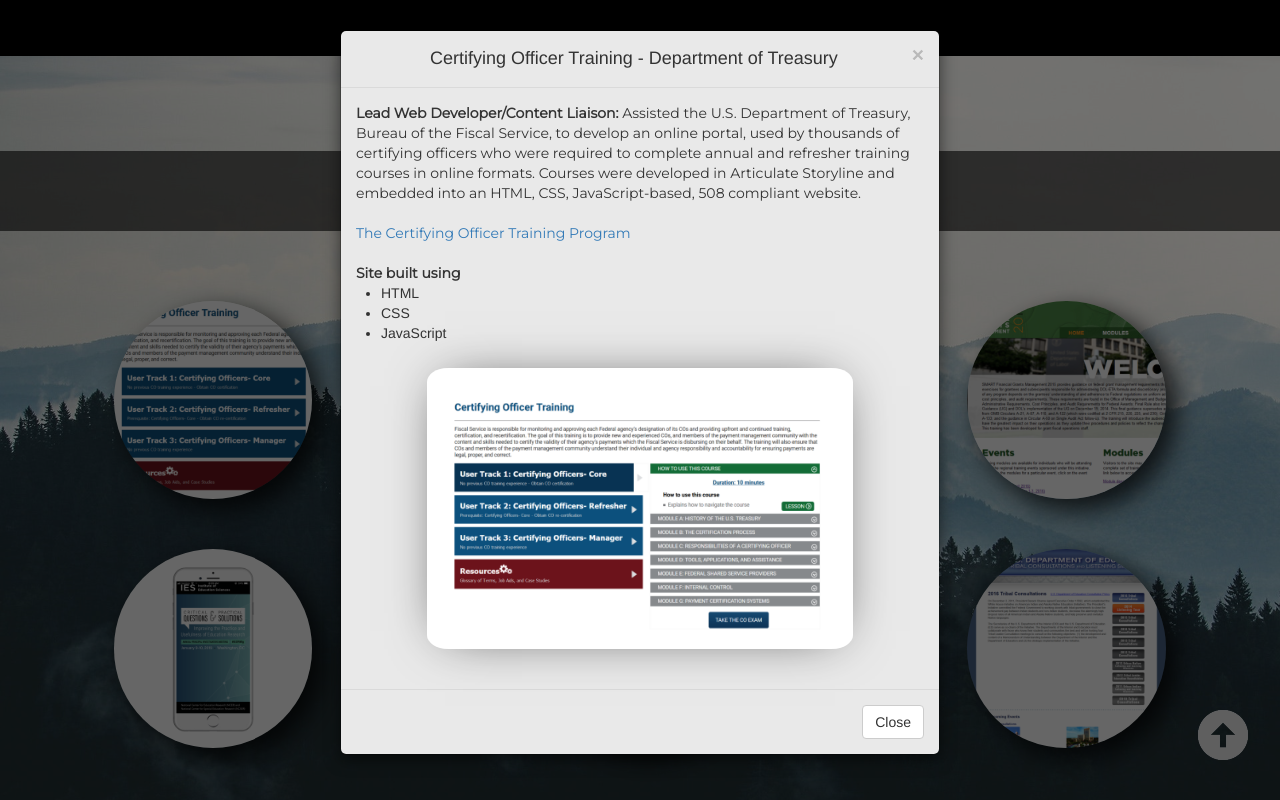
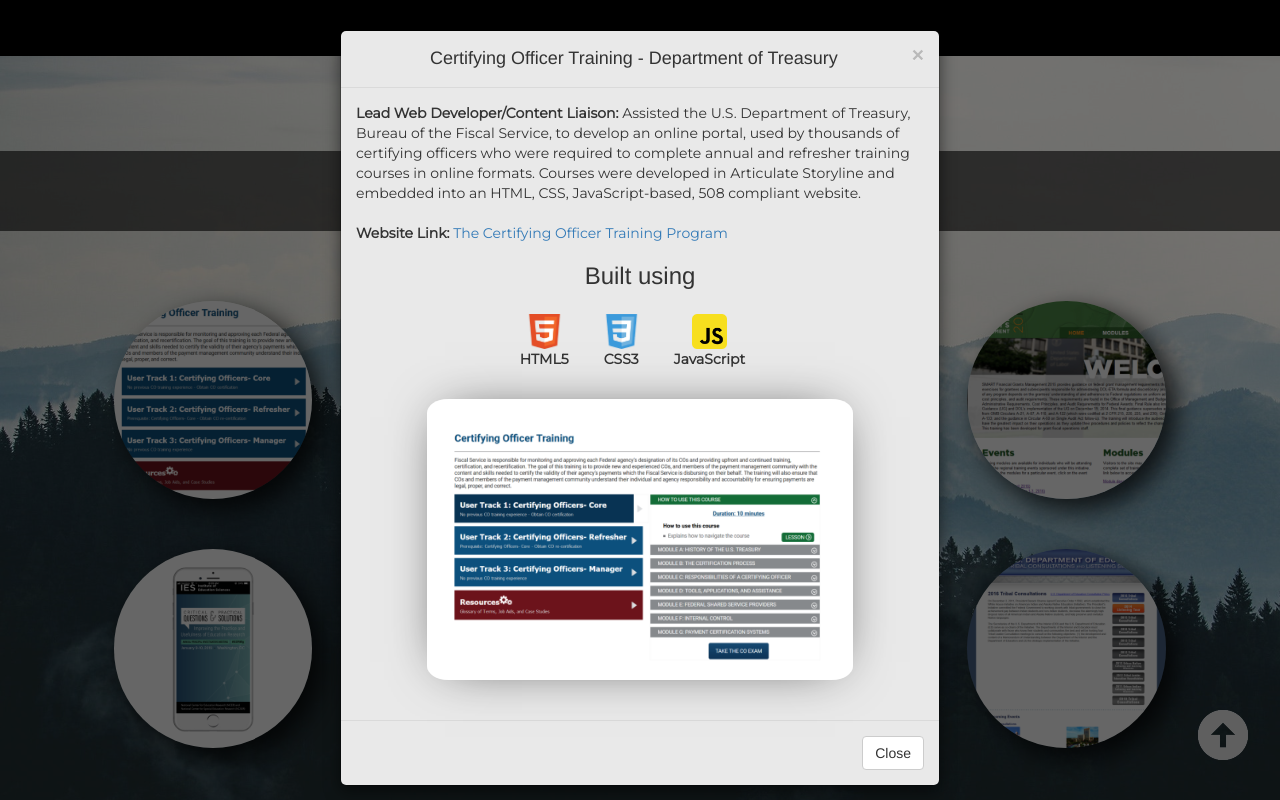
Before and after one commit to PhilippeRoemer/PhilippeRoemerWebsite, a plain HTML site: page index.html in a window 1280 px wide. Both pictures are taken after a click on the link 213 px from the left and 1739 px from the top of the page. Shown: the part 1341-2141 px from the top of the page. Drawn offline with nearby package versions, Linux system fonts and the light colour scheme.

Commit message:
project info updated

```diff
--- a/index.html
+++ b/index.html
@@ -148,14 +148,25 @@
                                 formats. Courses were developed in Articulate Storyline and embedded into an HTML, CSS, JavaScript-based, 508 compliant website.
                             </p>
                             <br />
-                            <p><a href="https://fiscal.treasury.gov/training/cot/" target="_blank">The Certifying Officer Training Program</a></p>
+                            <p><b>Website Link: </b><a href="https://fiscal.treasury.gov/training/cot/" target="_blank">The Certifying Officer Training Program</a></p>
                             <br />
-                            <p><b>Site built using</b></p>
-                            <ul class="siteInfo">
-                                <li>HTML</li>
-                                <li>CSS</li>
-                                <li>JavaScript</li>
+                            <h3 class="textCenter">Built using</h3>
+                            <div class="languages">
+                                <ul>
+                                    <li>
+                                        <img src="images/html5.png" />
+                                        <p>HTML5</p>
+                                    </li>
+                                    <li>
+                                        <img src="images/css3.png" />
+                                        <p>CSS3</p>
+                                    </li>
+                                    <li>
+                                        <img src="images/javascript.png" />
+                                        <p>JavaScript</p>
+                                    </li>
                                 </ul>
+                            </div>
                             <img src="images/projects/COT2.png" class="projectInnerImage" />
                         </div>
                         <div class="modal-footer">
@@ -175,12 +186,23 @@
                         <div class="modal-body">
                             <p>MSG Central Park is <a href="http://manhattanstrategy.com/" target="_blank">Manhattan Strategy Group</a>'s intranet which serves as a hub of company news and resources. My role for this project was to create, maintain, and update the company's intranet.</p>
                             <br />
-                            <p><b>Site built using</b></p>
-                            <ul class="siteInfo">
-                                <li>Wordpress</li>
-                                <li>HTML</li>
-                                <li>CSS</li>
+                            <h3 class="textCenter">Built using</h3>
+                            <div class="languages">
+                                <ul>
+                                    <li>
+                                        <img src="images/wordpress.png" />
+                                        <p>Wordpress</p>
+                                    </li>
+                                    <li>
+                                        <img src="images/html5.png" />
+                                        <p>HTML5</p>
+                                    </li>
+                                    <li>
+                                        <img src="images/css3.png" />
+                                        <p>CSS3</p>
+                                    </li>
                                 </ul>
+                            </div>
                             <img src="images/projects/centralPark2.png" class="projectInnerImage" />
                         </div>
                         <div class="modal-footer">
@@ -203,13 +225,27 @@
                                 programs. My role for this project was to maintain and update the SMART Financial Grants Management website.
                             </p>
                             <br />
-                            <p><b>Site built using</b></p>
-                            <ul class="siteInfo">
-                                <li>PHP</li>
-                                <li>HTML</li>
-                                <li>CSS</li>
-                                <li>JavaScript</li>
+                            <h3 class="textCenter">Built using</h3>
+                            <div class="languages">
+                                <ul>
+                                    <li>
+                                        <img src="images/php.png" />
+                                        <p>PHP</p>
+                                    </li>
+                                    <li>
+                                        <img src="images/html5.png" />
+                                        <p>HTML5</p>
+                                    </li>
+                                    <li>
+                                        <img src="images/css3.png" />
+                                        <p>CSS3</p>
+                                    </li>
+                                    <li>
+                                        <img src="images/javascript.png" />
+                                        <p>JavaScript</p>
+                                    </li>
                                 </ul>
+                            </div>
                             <img src="images/projects/ETA2.png" class="projectInnerImage" />
                         </div>
                         <div class="modal-footer">
@@ -229,10 +265,16 @@
                         <div class="modal-body">
                             <p><b>Mobile App Development/Data Synchronization:</b> Worked with the development team and directly with the Project Director to create a mobile app using both GuideBook and CrowdCompass that served roughly 500 attendees annually across 5 national conferences.</p>
                             <br />
-                            <p><b>App built using</b></p>
-                            <ul class="siteInfo">
-                                <li>Guidebook</li>
+                            <h3 class="textCenter">Built using</h3>
+                            <div class="languages">
+                                <ul>
+                                    <li style="margin-right: 0px; margin-left: 0px">
+                                        <img src="images/guidebook.png" style="border-radius: 8px" />
+                                        <p>Guidebook</p>
+                                    </li>
                                 </ul>
+                            </div>
+                            <br />
                             <div class="projectInnerMobileImage">
                                 <img src="images/projects/IES3.png" />
                             </div>
@@ -258,12 +300,27 @@
                                 hosted on Amazon Web Services EC2.
                             </p>
                             <br />
-                            <p><b>Site built using</b></p>
-                            <ul class="siteInfo">
-                                <li>HTML</li>
-                                <li>CSS</li>
-                                <li>JavaScript</li>
+                            <h3 class="textCenter">Built using</h3>
+                            <div class="languages">
+                                <ul>
+                                    <li>
+                                        <img src="images/html5.png" />
+                                        <p>HTML5</p>
+                                    </li>
+                                    <li>
+                                        <img src="images/css3.png" />
+                                        <p>CSS3</p>
+                                    </li>
+                                    <li>
+                                        <img src="images/javascript.png" />
+                                        <p>JavaScript</p>
+                                    </li>
+                                    <li>
+                                        <img src="images/bootstrap.png" />
+                                        <p>Bootstrap</p>
+                                    </li>
                                 </ul>
+                            </div>
                             <img src="images/projects/CTE2.png" class="projectInnerImage" />
                         </div>
                         <div class="modal-footer">
@@ -286,11 +343,19 @@
                                 meeting and logistic information for upcoming meetings.
                             </p>
                             <br />
-                            <p><b>Site built using</b></p>
-                            <ul class="siteInfo">
-                                <li>HTML</li>
-                                <li>CSS</li>
+                            <h3 class="textCenter">Built using</h3>
+                            <div class="languages">
+                                <ul>
+                                    <li>
+                                        <img src="images/html5.png" />
+                                        <p>HTML5</p>
+                                    </li>
+                                    <li>
+                                        <img src="images/css3.png" />
+                                        <p>CSS3</p>
+                                    </li>
                                 </ul>
+                            </div>
                             <img src="images/projects/OIE2.png" class="projectInnerImage" />
                         </div>
                         <div class="modal-footer">
```
Also changed, not shown: images/bootstrap.png, images/guidebook.png (added), images/php.png (added), images/react.png, images/wordpress.png (added). Lines whose indentation alone changed are shown as unchanged.
